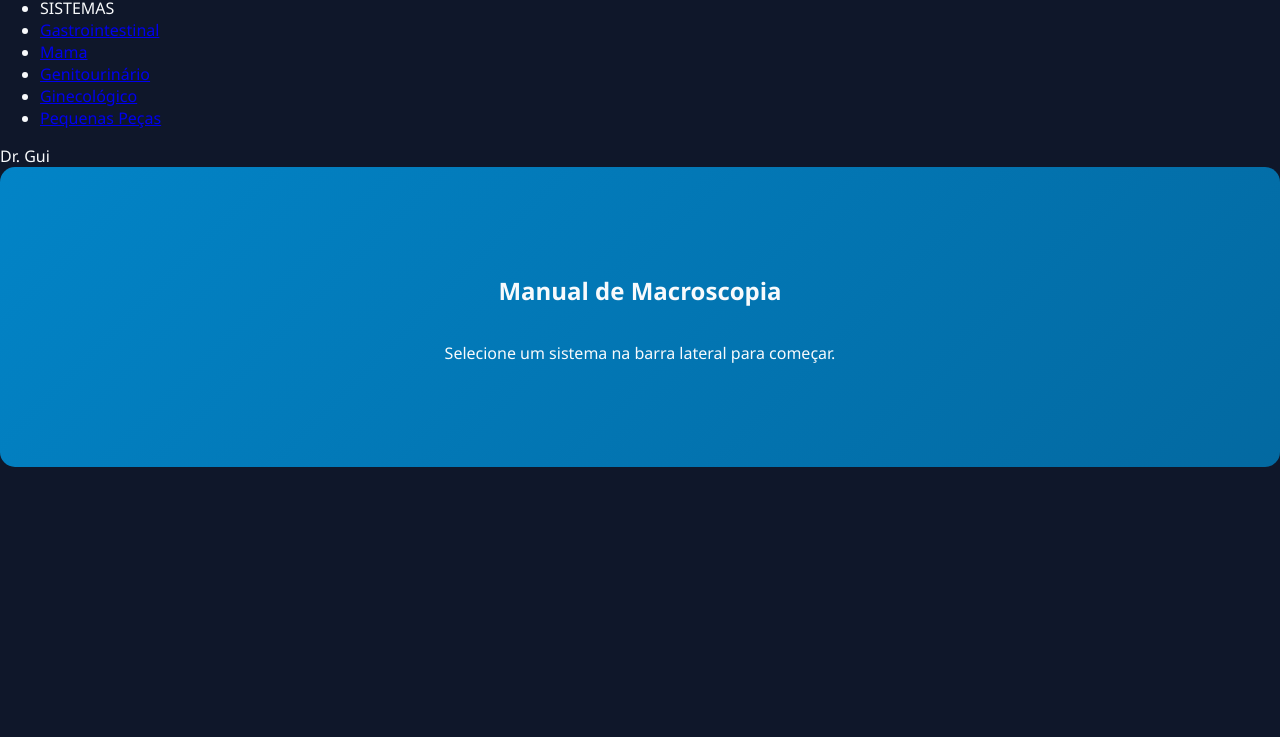
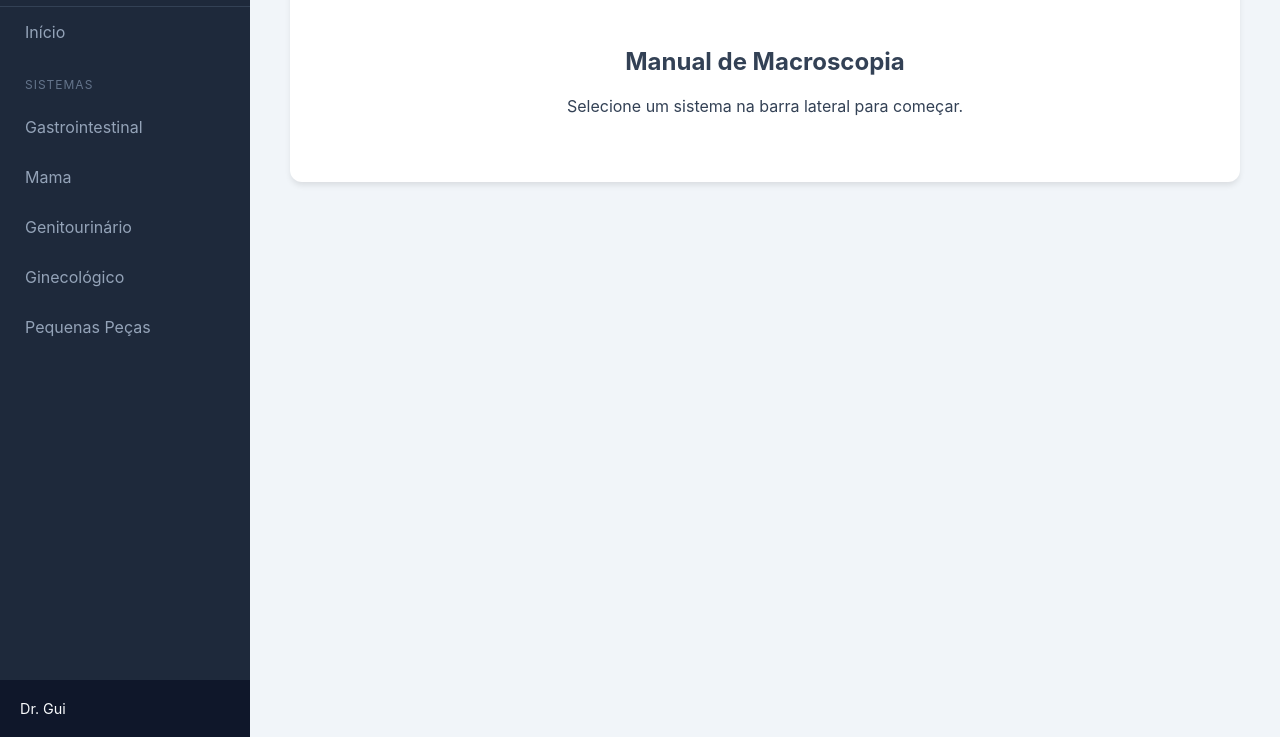
Before and after one commit to guimota111/Butcherduck, a plain HTML site: page index.html in a window 1280 px wide. Shown: the part 63-800 px from the top of the page. Drawn offline with Linux system fonts and the light colour scheme.

Commit message:
Update style.css

```diff
--- a/style.css
+++ b/style.css
@@ -1,83 +1,89 @@
 :root {
-    --bg-color: #0f172a;
-    --card-bg: #1e293b;
-    --accent-color: #38bdf8;
-    --text-main: #f8fafc;
+    --sidebar-bg: #1e293b;
+    --content-bg: #f1f5f9;
+    --accent: #38bdf8;
+    --text-dark: #334155;
+    --text-light: #f8fafc;
+    --sidebar-width: 250px;
 }
 
-body {
-    font-family: 'Segoe UI', Tahoma, Geneva, Verdana, sans-serif;
-    background-color: var(--bg-color);
-    color: var(--text-main);
+body, html {
     margin: 0;
+    height: 100%;
+    font-family: 'Inter', sans-serif;
 }
 
-.container {
-    max-width: 1200px;
-    margin: 0 auto;
-    padding: 20px;
+.wrapper {
+    display: flex;
+    height: 100vh;
 }
 
-/* Header */
-.main-header {
+/* Sidebar */
+.sidebar {
+    width: var(--sidebar-width);
+    background-color: var(--sidebar-bg);
+    color: var(--text-light);
     display: flex;
-    justify-content: space-between;
-    padding: 20px 5%;
-    background: #1e293b;
-    align-items: center;
+    flex-direction: column;
+    position: fixed;
+    height: 100%;
 }
 
-/* Banner Principal */
-.banner {
-    background: linear-gradient(135deg, #0284c7 0%, #0369a1 100%);
-    height: 300px;
-    display: flex;
-    flex-direction: column;
-    justify-content: center;
-    align-items: center;
-    border-radius: 15px;
-    cursor: pointer;
-    transition: transform 0.3s ease;
+.sidebar-header {
+    padding: 20px;
+    font-size: 1.5rem;
+    font-weight: bold;
+    border-bottom: 1px solid #334155;
     text-align: center;
 }
 
-.banner:hover {
-    transform: scale(1.02);
+.nav-links {
+    list-style: none;
+    padding: 0;
+    margin: 0;
+    flex-grow: 1;
 }
 
-/* Grid de Cards */
-.systems-grid {
-    display: grid;
-    grid-template-columns: repeat(auto-fit, minmax(250px, 1fr));
-    gap: 20px;
-    margin-top: 20px;
-}
-
-.card {
-    background-color: var(--card-bg);
-    padding: 30px;
-    border-radius: 12px;
-    text-align: center;
-    cursor: pointer;
-    border: 1px solid transparent;
+.nav-links li a {
+    display: block;
+    padding: 15px 25px;
+    color: #94a3b8;
+    text-decoration: none;
     transition: 0.3s;
 }
 
-.card:hover {
-    border-color: var(--accent-color);
+.nav-links li a:hover {
     background-color: #334155;
+    color: var(--accent);
 }
 
-.card .icon {
-    font-size: 3rem;
-    margin-bottom: 10px;
+.nav-separator {
+    padding: 20px 25px 10px;
+    font-size: 0.75rem;
+    color: #64748b;
+    letter-spacing: 1px;
 }
 
-.btn-logout {
-    background: #ef4444;
-    border: none;
-    color: white;
-    padding: 8px 15px;
-    border-radius: 5px;
-    cursor: pointer;
+.sidebar-footer {
+    padding: 20px;
+    background: #0f172a;
+    font-size: 0.9rem;
 }
+
+/* Área de Conteúdo */
+.content-area {
+    margin-left: var(--sidebar-width); /* Empurra o conteúdo para o lado da sidebar */
+    flex-grow: 1;
+    background-color: var(--content-bg);
+    padding: 40px;
+    color: var(--text-dark);
+    overflow-y: auto;
+}
+
+.banner {
+    background: white;
+    padding: 50px;
+    border-radius: 12px;
+    box-shadow: 0 4px 6px -1px rgb(0 0 0 / 0.1);
+    text-align: center;
+}
```
